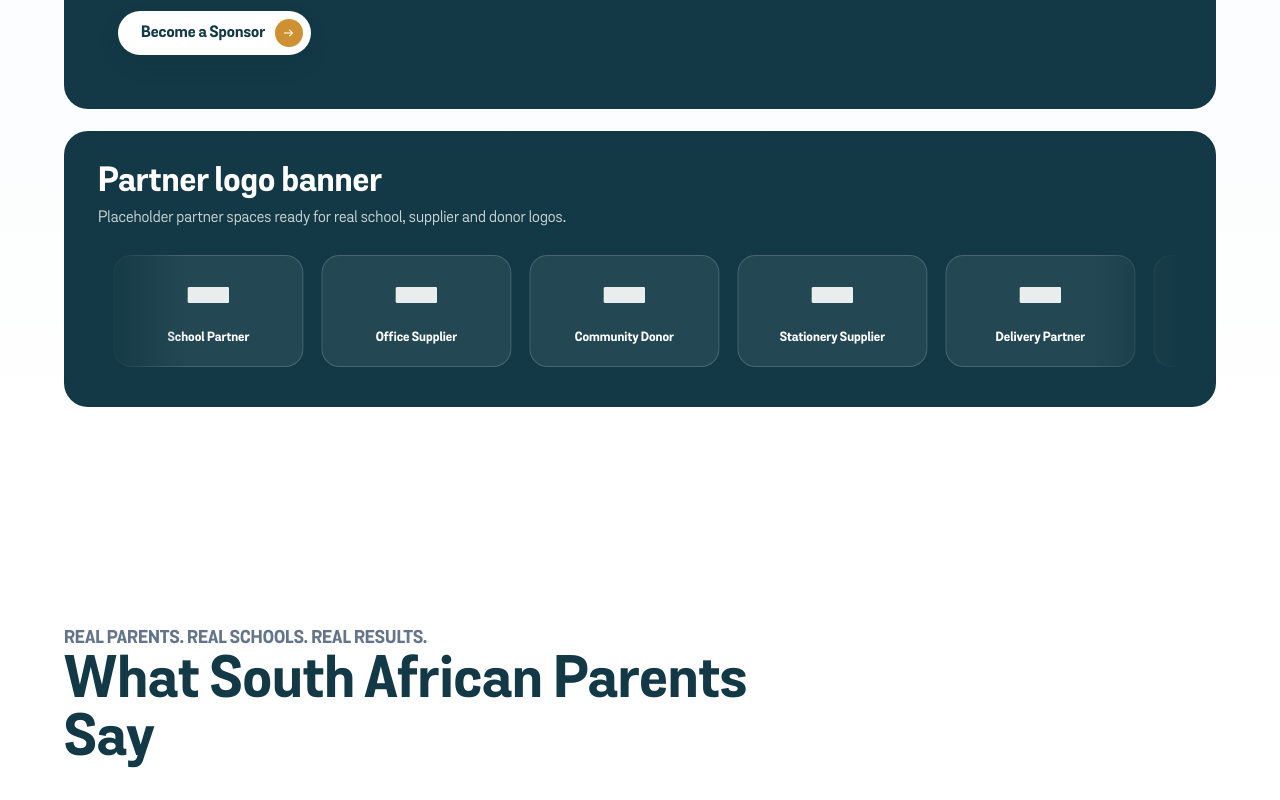
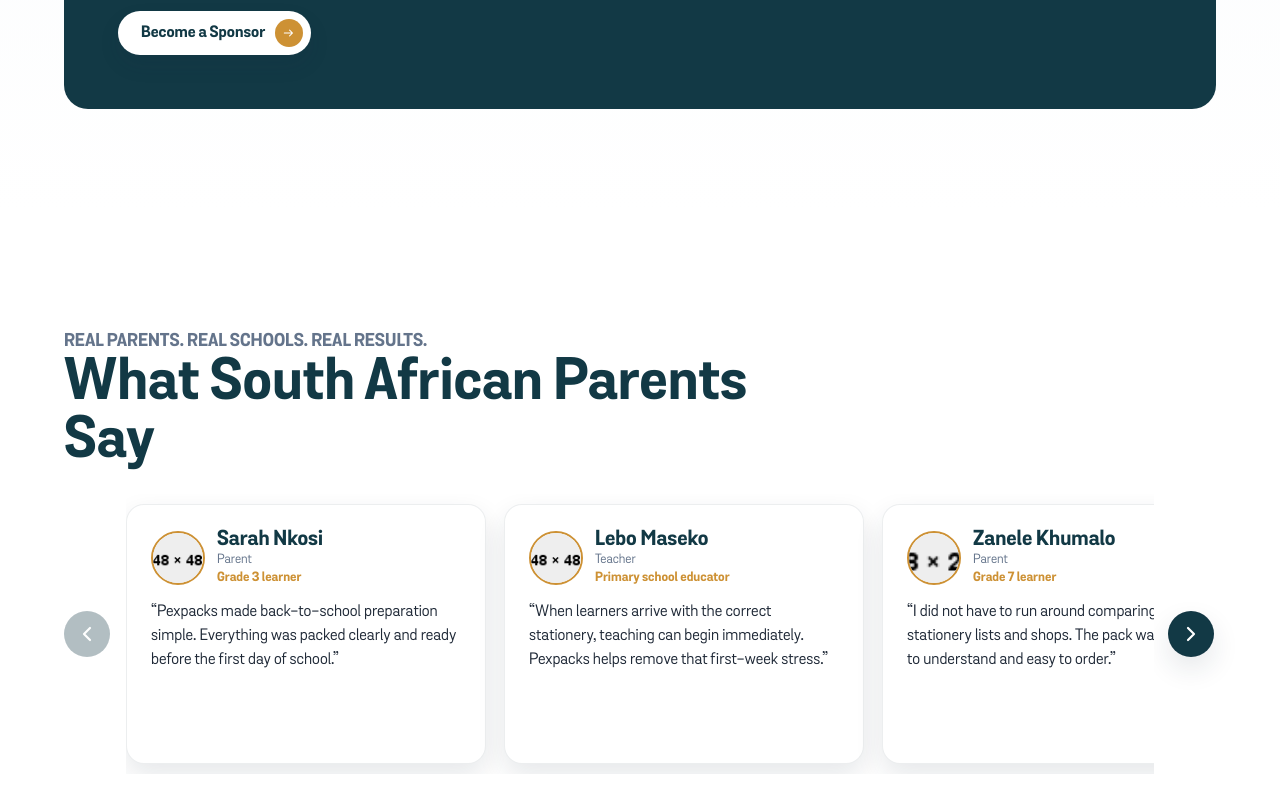
Before and after one commit to mcebisidesigner-spec/pexpacks-supplies, a Next.js app: page / in a window 1280 px wide. Shown: the part 4660-5460 px from the top of the page. Built offline with nearby package versions, Linux system fonts and the light colour scheme.

Commit message:
Feat: Remove partner banner and convert testimonial marquee to slider

```diff
--- a/app/page.tsx
+++ b/app/page.tsx
@@ -6,7 +6,6 @@ import { PackCard } from "@/components/marketing/PackCard";
 import { PackCardSlider } from "@/components/marketing/PackCardSlider";
 import { PathwayCards } from "@/components/marketing/PathwayCards";
 import { SectionHeader } from "@/components/marketing/SectionHeader";
-import { LogoMarquee } from "@/components/shared/LogoMarquee";
 import { TestimonialMarquee } from "@/components/shared/TestimonialMarquee";
 import {
   homepagePacks,
@@ -15,7 +14,6 @@ import {
   trustBadges,
   whyChoosePexpacks,
 } from "@/data/packs";
-import { partnerLogos } from "@/data/partners";
 import { testimonials } from "@/data/testimonials";
 import styles from "@/components/marketing/Marketing.module.css";
 
@@ -192,16 +190,7 @@ export default function HomePage() {
               ))}
             </ul>
           </div>
-          <div className={styles.logoMarqueeWrap}>
-            <div>
-              <h3>Partner logo banner</h3>
-              <p>
-                Placeholder partner spaces ready for real school, supplier and
-                donor logos.
-              </p>
-            </div>
-            <LogoMarquee partners={partnerLogos} />
-          </div>
+
         </div>
       </section>
 
--- a/components/marketing/Marketing.module.css
+++ b/components/marketing/Marketing.module.css
@@ -759,27 +759,7 @@
   color: var(--color-white);
 }
 
-.logoMarqueeWrap {
-  margin-top: 22px;
-  padding: clamp(22px, 4vw, 34px);
-  border-radius: var(--radius-section);
-  background: var(--color-navy);
-  color: var(--color-white);
-  display: grid;
-  gap: 18px;
-}
 
-.logoMarqueeWrap h3 {
-  margin: 0;
-  font-size: clamp(24px, 3vw, 34px);
-  line-height: 1;
-}
-
-.logoMarqueeWrap p {
-  margin: 8px 0 0;
-  max-width: 560px;
-  color: rgba(255, 255, 255, 0.78);
-}
 
 .darkBand h2,
 .splitBand h2 {
--- a/components/shared/LogoMarquee.tsx
+++ /dev/null
@@ -1,28 +0,0 @@
-import Image from "next/image";
-import type { PartnerLogo } from "@/data/partners";
-import styles from "./Marquee.module.css";
-
-type LogoMarqueeProps = {
-  partners: PartnerLogo[];
-};
-
-export function LogoMarquee({ partners }: LogoMarqueeProps) {
-  const loopItems = [...partners, ...partners];
-
-  return (
-    <div className={styles.marquee} aria-label="Pexpacks partner logo banner">
-      <div className={styles.track}>
-        {loopItems.map((partner, index) => {
-          const duplicate = index >= partners.length;
-
-          return (
-            <div className={styles.logoCard} key={`${partner.id}-${index}`} aria-hidden={duplicate}>
-              <Image src={partner.logoSrc} width={42} height={42} alt={duplicate ? "" : partner.name} loading="lazy" />
-              <span>{partner.name}</span>
-            </div>
-          );
-        })}
-      </div>
-    </div>
-  );
-}
--- a/components/shared/Marquee.module.css
+++ b/components/shared/Marquee.module.css
@@ -1,20 +1,66 @@
-.marquee {
-  width: 100%;
+.slider {
+  display: grid;
+  grid-template-columns: 48px minmax(0, 1fr) 48px;
+  align-items: center;
+  gap: 14px;
+}
+
+.viewport {
+  min-width: 0;
   overflow: hidden;
-  padding: 6px 0;
-  mask-image: linear-gradient(90deg, transparent, #000 8%, #000 92%, transparent);
+  padding: 10px 0;
+  margin: -10px 0;
 }
 
 .track {
-  width: max-content;
   display: flex;
   gap: 18px;
-  animation: marqueeLeft 52s linear infinite;
+  touch-action: pan-y;
+  will-change: transform;
+  transition: transform 400ms ease;
+  width: max-content;
 }
 
-.marquee:hover .track,
-.marquee:focus-within .track {
-  animation-play-state: paused;
+.arrow {
+  width: 46px;
+  height: 46px;
+  border: 1px solid rgba(25, 42, 62, 0.12);
+  border-radius: var(--radius-pill);
+  background: var(--color-navy);
+  color: var(--color-white);
+  box-shadow: var(--shadow-card);
+  display: grid;
+  place-items: center;
+  cursor: pointer;
+  transform-origin: center;
+  transition: var(--button-transition);
+}
+
+.arrow svg {
+  width: 24px;
+  height: 24px;
+  fill: none;
+  stroke: currentColor;
+  stroke-width: 2.2;
+  stroke-linecap: round;
+  stroke-linejoin: round;
+}
+
+.arrow:not(:disabled):hover {
+  filter: brightness(110%);
+  transform: var(--button-hover-transform);
+  box-shadow: var(--button-hover-shadow);
+}
+
+.arrow:disabled {
+  opacity: 0.32;
+  cursor: not-allowed;
+  box-shadow: none;
+}
+
+.arrow:focus-visible {
+  outline: var(--focus-ring);
+  outline-offset: 4px;
 }
 
 .testimonialCard {
@@ -70,70 +116,42 @@
   line-height: 1.5;
 }
 
-.logoIntro {
-  margin-top: 32px;
-  display: grid;
-  gap: 6px;
-}
 
-.logoIntro h3 {
-  margin: 0;
-  color: var(--color-white);
-  font-size: clamp(24px, 3vw, 34px);
-  line-height: 1;
-}
 
-.logoIntro p {
-  max-width: 560px;
-}
-
-.logoCard {
-  width: 190px;
-  min-height: 112px;
-  padding: 16px;
-  border: 1px solid rgba(255, 255, 255, 0.16);
-  border-radius: var(--radius-card);
-  background: rgba(255, 255, 255, 0.08);
-  color: var(--color-white);
-  display: grid;
-  place-items: center;
-  gap: 8px;
-  text-align: center;
-}
-
-.logoCard img {
-  width: 42px;
-  height: 42px;
-  object-fit: contain;
-  filter: grayscale(1) brightness(0) invert(1);
-  opacity: 0.9;
-}
-
-.logoCard span {
-  font-size: 13px;
-  font-weight: 800;
-}
-
-@keyframes marqueeLeft {
-  from {
-    transform: translateX(0);
+@media (max-width: 767px) {
+  .slider {
+    grid-template-columns: 1fr 1fr;
+    gap: 0 12px;
   }
 
-  to {
-    transform: translateX(-50%);
+  .viewport {
+    grid-column: 1 / -1;
+    grid-row: 1;
+    margin: -10px -14px;
+    padding: 10px 14px;
+  }
+
+  .arrow {
+    width: 44px;
+    height: 44px;
+    margin-top: 18px;
+  }
+
+  .arrowPrevious {
+    grid-column: 1;
+    grid-row: 2;
+    justify-self: end;
+  }
+
+  .arrowNext {
+    grid-column: 2;
+    grid-row: 2;
+    justify-self: start;
   }
 }
 
 @media (prefers-reduced-motion: reduce) {
   .track {
-    width: 100%;
-    flex-wrap: wrap;
-    justify-content: center;
-    animation: none;
-  }
-
-  .marquee {
-    overflow: visible;
-    mask-image: none;
+    transition: none;
   }
 }
--- a/components/shared/TestimonialMarquee.tsx
+++ b/components/shared/TestimonialMarquee.tsx
@@ -1,4 +1,7 @@
+"use client";
+
 import Image from "next/image";
+import { type TouchEvent, useCallback, useEffect, useRef, useState } from "react";
 import type { Testimonial } from "@/data/testimonials";
 import styles from "./Marquee.module.css";
 
@@ -6,21 +9,133 @@ type TestimonialMarqueeProps = {
   items: Testimonial[];
 };
 
+function ChevronLeftIcon() {
+  return (
+    <svg viewBox="0 0 24 24" focusable="false" aria-hidden="true">
+      <path d="m15 6-6 6 6 6" />
+    </svg>
+  );
+}
+
+function ChevronRightIcon() {
+  return (
+    <svg viewBox="0 0 24 24" focusable="false" aria-hidden="true">
+      <path d="m9 6 6 6-6 6" />
+    </svg>
+  );
+}
+
 export function TestimonialMarquee({ items }: TestimonialMarqueeProps) {
-  const loopItems = [...items, ...items];
+  const trackRef = useRef<HTMLDivElement>(null);
+  const touchStartRef = useRef<{ x: number; y: number } | null>(null);
+  const [activeIndex, setActiveIndex] = useState(0);
+  const [stepSize, setStepSize] = useState(0);
+  const [visibleCards, setVisibleCards] = useState(1);
+
+  const maxIndex = Math.max(0, items.length - visibleCards);
+  const previousDisabled = activeIndex <= 0;
+  const nextDisabled = activeIndex >= maxIndex;
+
+  const measureStep = useCallback(() => {
+    const track = trackRef.current;
+    const firstSlide = track?.querySelector<HTMLElement>("article");
+
+    if (!track || !firstSlide) {
+      return;
+    }
+
+    const computed = window.getComputedStyle(track);
+    const gap = Number.parseFloat(computed.columnGap || computed.gap || "0") || 0;
+    setStepSize(firstSlide.getBoundingClientRect().width + gap);
+
+    const viewportWidth = track.parentElement?.getBoundingClientRect().width || 0;
+    const cards = Math.floor(viewportWidth / (firstSlide.getBoundingClientRect().width + gap));
+    setVisibleCards(Math.max(1, cards));
+  }, []);
+
+  useEffect(() => {
+    measureStep();
+    window.addEventListener("resize", measureStep);
+
+    const resizeObserver = new ResizeObserver(measureStep);
+    if (trackRef.current) {
+      resizeObserver.observe(trackRef.current);
+    }
+
+    return () => {
+      window.removeEventListener("resize", measureStep);
+      resizeObserver.disconnect();
+    };
+  }, [measureStep]);
+
+  useEffect(() => {
+    setActiveIndex((current) => Math.min(current, maxIndex));
+  }, [maxIndex]);
+
+  function goPrevious() {
+    setActiveIndex((current) => Math.max(0, current - 1));
+  }
+
+  function goNext() {
+    setActiveIndex((current) => Math.min(maxIndex, current + 1));
+  }
+
+  function handleTouchStart(event: TouchEvent<HTMLDivElement>) {
+    const touch = event.touches[0];
+    touchStartRef.current = { x: touch.clientX, y: touch.clientY };
+  }
+
+  function handleTouchEnd(event: TouchEvent<HTMLDivElement>) {
+    const start = touchStartRef.current;
+    const touch = event.changedTouches[0];
+    touchStartRef.current = null;
+
+    if (!start) {
+      return;
+    }
+
+    const deltaX = touch.clientX - start.x;
+    const deltaY = touch.clientY - start.y;
+
+    if (Math.abs(deltaX) < 40 || Math.abs(deltaX) < Math.abs(deltaY)) {
+      return;
+    }
+
+    if (deltaX < 0) {
+      goNext();
+    } else {
+      goPrevious();
+    }
+  }
 
   return (
-    <div className={styles.marquee} aria-label="Pexpacks testimonials">
-      <div className={styles.track}>
-        {loopItems.map((item, index) => {
-          const duplicate = index >= items.length;
+    <div className={styles.slider} aria-label="Pexpacks testimonials">
+      <button
+        type="button"
+        className={[styles.arrow, styles.arrowPrevious].join(" ")}
+        onClick={goPrevious}
+        disabled={previousDisabled}
+        aria-disabled={previousDisabled}
+        aria-label="Previous testimonial"
+      >
+        <ChevronLeftIcon />
+      </button>
 
-          return (
+      <div
+        className={styles.viewport}
+        aria-live="polite"
+        onTouchStart={handleTouchStart}
+        onTouchEnd={handleTouchEnd}
+      >
+        <div
+          className={styles.track}
+          ref={trackRef}
+          style={{ transform: `translate3d(-${activeIndex * stepSize}px, 0, 0)` }}
+        >
+          {items.map((item) => (
             <article
               className={styles.testimonialCard}
-              key={`${item.id}-${index}`}
-              tabIndex={duplicate ? -1 : 0}
-              aria-hidden={duplicate}
+              key={item.id}
             >
               <div className={styles.testimonialTop}>
                 {item.avatar ? (
@@ -41,9 +156,20 @@ export function TestimonialMarquee({ items }: TestimonialMarqueeProps) {
               </div>
               <p className={styles.quote}>&ldquo;{item.quote}&rdquo;</p>
             </article>
-          );
-        })}
+          ))}
+        </div>
       </div>
+
+      <button
+        type="button"
+        className={[styles.arrow, styles.arrowNext].join(" ")}
+        onClick={goNext}
+        disabled={nextDisabled}
+        aria-disabled={nextDisabled}
+        aria-label="Next testimonial"
+      >
+        <ChevronRightIcon />
+      </button>
     </div>
   );
 }
--- a/data/partners.ts
+++ /dev/null
@@ -1,16 +0,0 @@
-export type PartnerLogo = {
-  id: string;
-  name: string;
-  logoSrc: string;
-  href?: string;
-};
-
-export const partnerLogos: PartnerLogo[] = [
-  { id: "partner-company-1", name: "Partner Company 1", logoSrc: "/images/school-logo-placeholder.svg" },
-  { id: "school-partner", name: "School Partner", logoSrc: "/images/school-logo-placeholder.svg" },
-  { id: "office-supplier", name: "Office Supplier", logoSrc: "/images/school-logo-placeholder.svg" },
-  { id: "community-donor", name: "Community Donor", logoSrc: "/images/school-logo-placeholder.svg" },
-  { id: "stationery-supplier", name: "Stationery Supplier", logoSrc: "/images/school-logo-placeholder.svg" },
-  { id: "delivery-partner", name: "Delivery Partner", logoSrc: "/images/school-logo-placeholder.svg" },
-  { id: "school-supporter", name: "School Supporter", logoSrc: "/images/school-logo-placeholder.svg" }
-];
```
